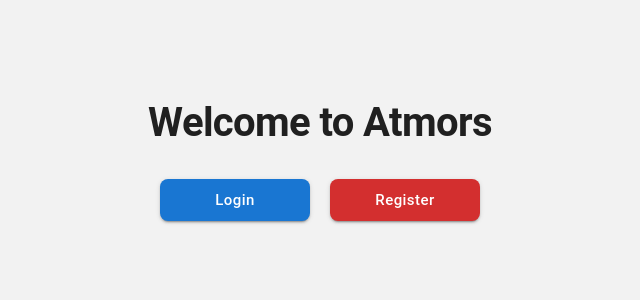
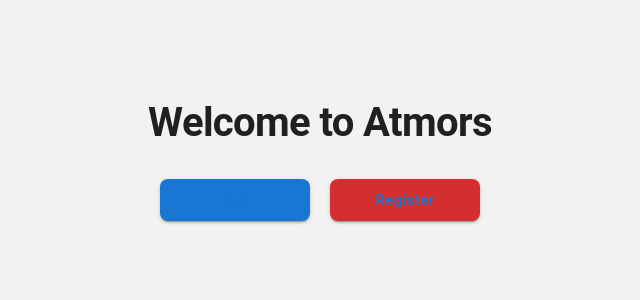
Before and after one commit to HTL-HF/frontend, a React (Vite) app: page / in a window 1280 px wide. Shown: the top 300 px of the page, without its empty margins (320-960 px from the left). Built offline with nearby package versions, Linux system fonts and the light colour scheme.

Commit message:
adjusted theme and remove unecsery import

```diff
--- a/src/components/FormItem.tsx
+++ b/src/components/FormItem.tsx
@@ -1,4 +1,4 @@
-import { Box, Typography, IconButton, Menu, MenuItem } from "@mui/material";
+import { Box, Typography, IconButton } from "@mui/material";
 import MoreVertIcon from "@mui/icons-material/MoreVert";
 
 import React from "react";
--- a/src/themes/mainTheme.ts
+++ b/src/themes/mainTheme.ts
@@ -35,6 +35,7 @@ const theme = createTheme({
     MuiButton: {
       styleOverrides: {
         root: {
+          color: "#1976d2",
           borderRadius: 8,
           textTransform: "none",
         },
```
